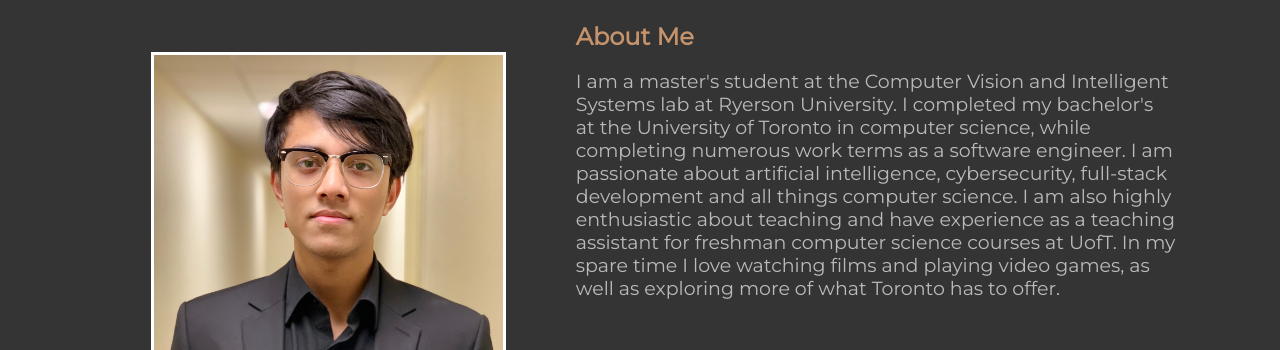
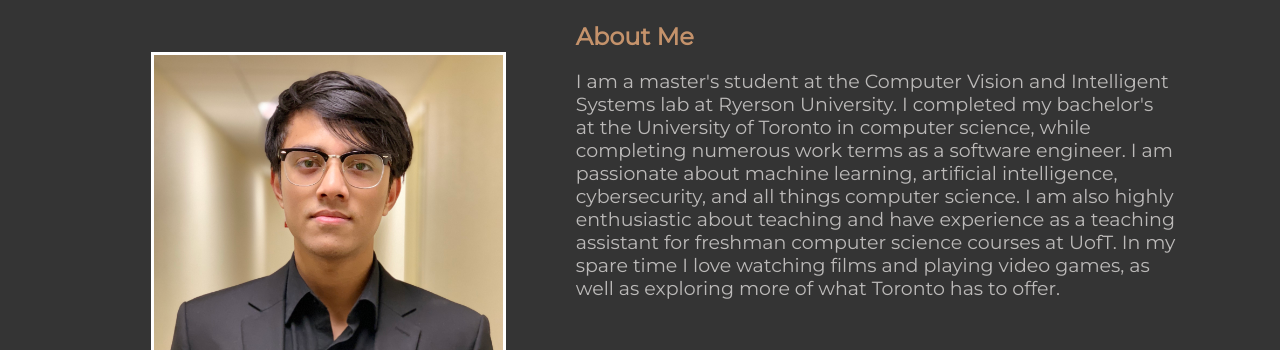
Before and after one commit to RaiyanRahman/webpage, a Vue app: page / in a window 1280 px wide. Shown: the part 585-935 px from the top of the page. Built offline with nearby package versions, Linux system fonts and the light colour scheme.

Commit message:
Updated about me description.

```diff
--- a/src/components/AboutMe.vue
+++ b/src/components/AboutMe.vue
@@ -11,8 +11,8 @@
               Intelligent Systems lab at Ryerson University. I completed
               my bachelor's at the University of Toronto in computer science,
               while completing numerous work terms as a software engineer.
-              I am passionate about artificial intelligence, cybersecurity,
-              full-stack development and all things computer science.
+              I am passionate about machine learning, artificial intelligence,
+              cybersecurity, and all things computer science.
               I am also highly enthusiastic about teaching and have experience
               as a teaching assistant for freshman computer science courses at UofT.
               In my spare time I love watching films and playing video games, as well as
```
